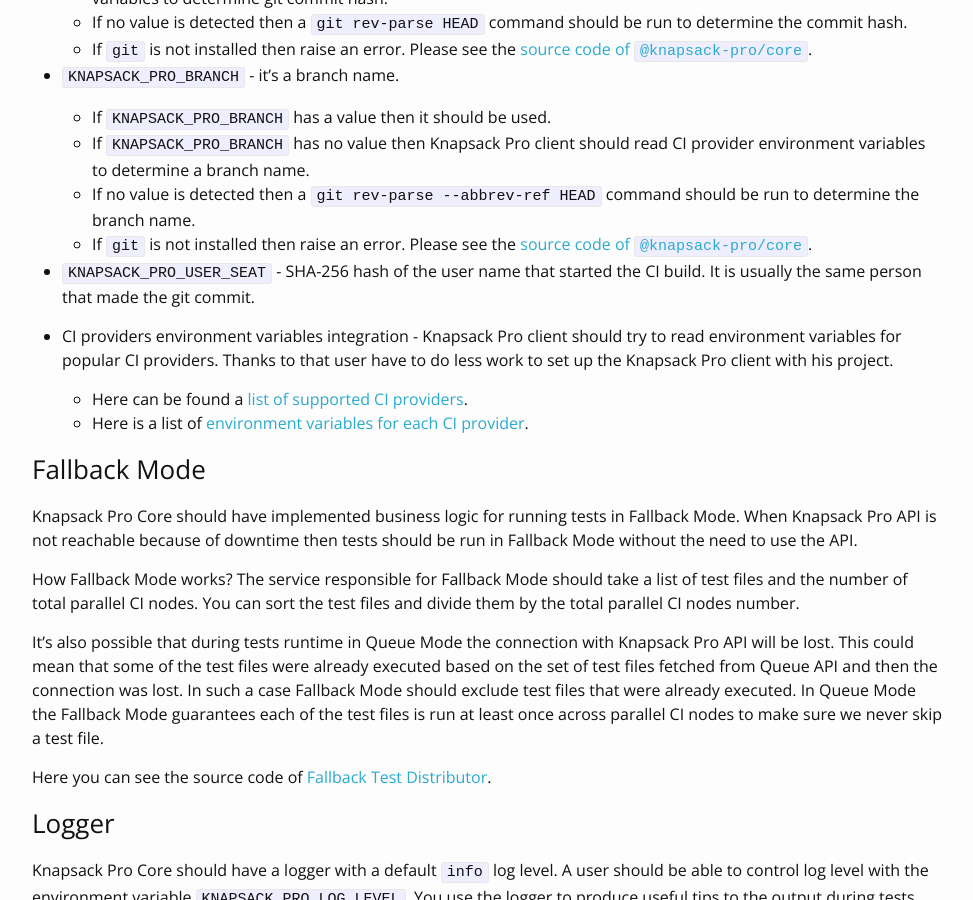
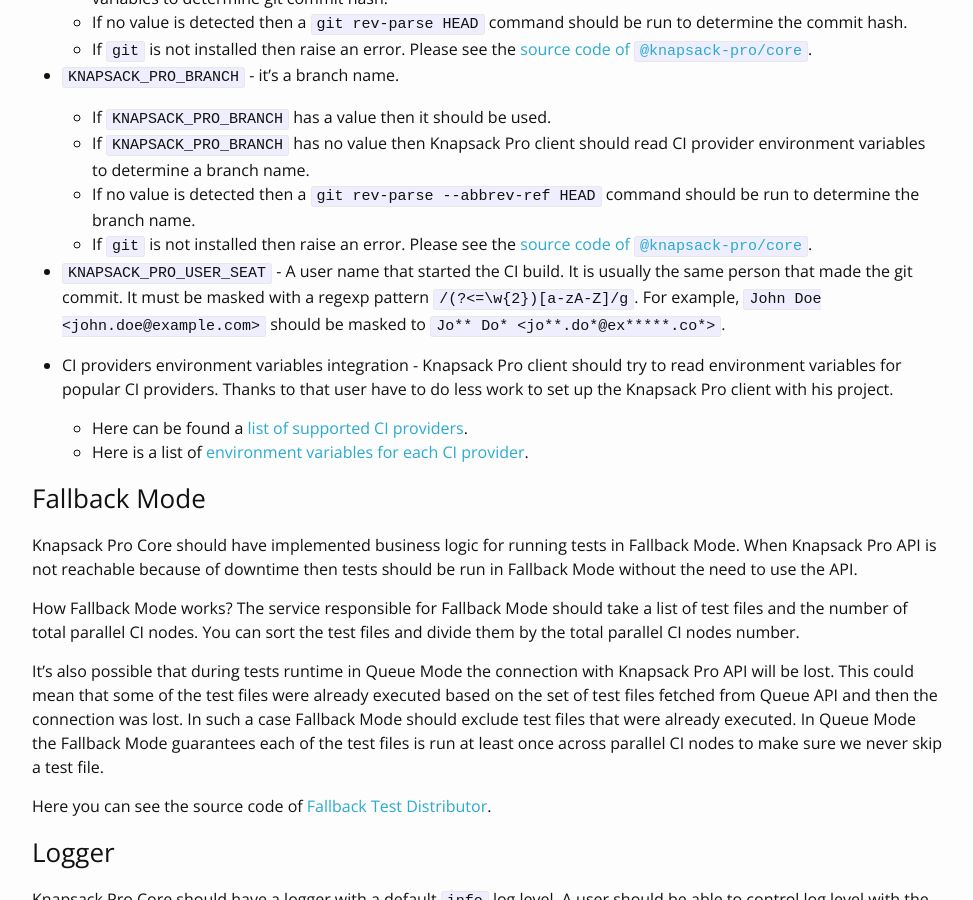
Before and after one commit to KnapsackPro/docs.knapsackpro.com, a Jekyll site: the page built from _posts/2021-02-18-how-to-build-knapsack-pro-api-client-from-scratch-in-any-programming-language.md, in a window 1280 px wide and 900 px high, scrolled down 4160 px. Shown: the whole window, without its empty margins (153-1126 px from the left). Built offline with Jekyll 4.4.1, drawn with Linux system fonts in a browser that asks for light colours; nearby versions of some CDN libraries; comment, search, counter and statistics services are not loaded; some of the changed text lies outside the part shown.

Commit message:
Update API docs about the user seat (add info how to mask the user seat). Update blog post examples.

```diff
--- a/_api/v1/build_distributions/schema/subset/post.json
+++ b/_api/v1/build_distributions/schema/subset/post.json
@@ -9,7 +9,7 @@
   "node_total": "4",
   "node_index": "0",
   "ci_build_id": 1234,
-  "user_seat": "fa9602418c626dd0347ccdd488a93ac7d870fa763126fea7fd0c5133a69062a7"
+  "user_seat": "Jo** Do* <jo**.do*@ex*****.co*>"
 }
 
 // 2nd type of request to Regular Mode API should happen if the API response for 1st type of request has the following:
@@ -29,7 +29,7 @@
   "node_total": "4",
   "node_index": "0",
   "ci_build_id": 1234,
-  "user_seat": "fa9602418c626dd0347ccdd488a93ac7d870fa763126fea7fd0c5133a69062a7",
+  "user_seat": "Jo** Do* <jo**.do*@ex*****.co*>",
   "test_files": [
     {
       "path": "test/fast/a_test.rb"
--- a/_api/v1/queues/schema/queue/post.json
+++ b/_api/v1/queues/schema/queue/post.json
@@ -10,7 +10,7 @@
   "node_total": "4",
   "node_index": "0",
   "node_build_id": "1234",
-  "user_seat": "fa9602418c626dd0347ccdd488a93ac7d870fa763126fea7fd0c5133a69062a7"
+  "user_seat": "Jo** Do* <jo**.do*@ex*****.co*>"
 }
 
 // 2nd type of request to Queue API should happen only if the API response for 1st type of request has:
@@ -31,7 +31,7 @@
   "node_total": "4",
   "node_index": "0",
   "node_build_id": "1234",
-  "user_seat": "fa9602418c626dd0347ccdd488a93ac7d870fa763126fea7fd0c5133a69062a7",
+  "user_seat": "Jo** Do* <jo**.do*@ex*****.co*>",
   "test_files": [
     {
       "path": "test/fast/a_test.rb"
@@ -62,5 +62,5 @@
   "node_total": "4",
   "node_index": "0",
   "node_build_id": "1234",
-  "user_seat": "fa9602418c626dd0347ccdd488a93ac7d870fa763126fea7fd0c5133a69062a7"
+  "user_seat": "Jo** Do* <jo**.do*@ex*****.co*>"
 }
--- a/_posts/2021-02-18-how-to-build-knapsack-pro-api-client-from-scratch-in-any-programming-language.md
+++ b/_posts/2021-02-18-how-to-build-knapsack-pro-api-client-from-scratch-in-any-programming-language.md
@@ -116,7 +116,7 @@ Users can define those environment variables in their CI server settings to cont
   - If no value is detected then a `git rev-parse --abbrev-ref HEAD` command should be run to determine the branch name.
   - If `git` is not installed then raise an error. Please see the [source code of `@knapsack-pro/core`](https://github.com/KnapsackPro/knapsack-pro-core-js/blob/0f44c6a3daa369cd4353e315abbf5539295289ea/src/config/knapsack-pro-env.config.ts#L147,L184).
 
-- `KNAPSACK_PRO_USER_SEAT` - SHA-256 hash of the user name that started the CI build. It is usually the same person that made the git commit.
+- `KNAPSACK_PRO_USER_SEAT` - A user name that started the CI build. It is usually the same person that made the git commit. It must be masked with a regexp pattern `/(?<=\w{2})[a-zA-Z]/g`. For example, `John Doe <john.doe@example.com>` should be masked to `Jo** Do* <jo**.do*@ex*****.co*>`.
 
 - CI providers environment variables integration - Knapsack Pro client should try to read environment variables for popular CI providers. Thanks to that user have to do less work to set up the Knapsack Pro client with his project.
   - Here can be found a [list of supported CI providers](https://github.com/KnapsackPro/knapsack-pro-core-js/blob/master/src/config/ci-env.config.ts).
@@ -192,7 +192,7 @@ The first CI node sends the below request. Its purpose is to attempt to connect
   "node_total": "2",
   "node_index": "0",
   "node_build_id": "1234",
-  "user_seat": "fa9602418c626dd0347ccdd488a93ac7d870fa763126fea7fd0c5133a69062a7"
+  "user_seat": "Jo** Do* <jo**.do*@ex*****.co*>"
 }
 {% endhighlight %}
 
@@ -235,7 +235,7 @@ You need to make a second request. This time, it should contain a list of test f
   "node_total": "2",
   "node_index": "0",
   "node_build_id": "1234",
-  "user_seat": "fa9602418c626dd0347ccdd488a93ac7d870fa763126fea7fd0c5133a69062a7",
+  "user_seat": "Jo** Do* <jo**.do*@ex*****.co*>",
   "test_files": [
     {
       "path": "test/fast/a_test.rb"
@@ -297,7 +297,7 @@ After you execute the test files, you should ask the API for another set of test
   "node_total": "2",
   "node_index": "0",
   "node_build_id": "1234",
-  "user_seat": "fa9602418c626dd0347ccdd488a93ac7d870fa763126fea7fd0c5133a69062a7"
+  "user_seat": "Jo** Do* <jo**.do*@ex*****.co*>"
 }
 {% endhighlight %}
 
```
Also changed, not shown: 1 other file.
